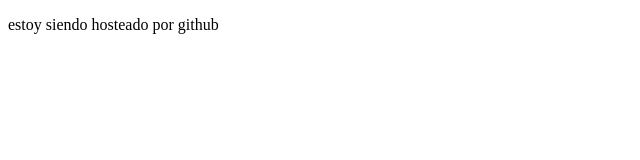
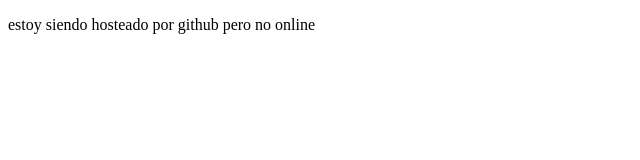
Before and after one commit to Marioberol/hello-world, a plain HTML site: page index.html in a window 1280 px wide. Shown: the whole page, without its empty margins (0-640 px from the left). Drawn offline with Linux system fonts and the light colour scheme.

Commit message:
no me sale

```diff
--- a/index.html
+++ b/index.html
@@ -6,6 +6,6 @@
     <title>Document</title>
 </head>
 <body>
-    <p>estoy siendo hosteado por github</p>
+    <p>estoy siendo hosteado por github pero no online</p>
 </body>
 </html>
```
